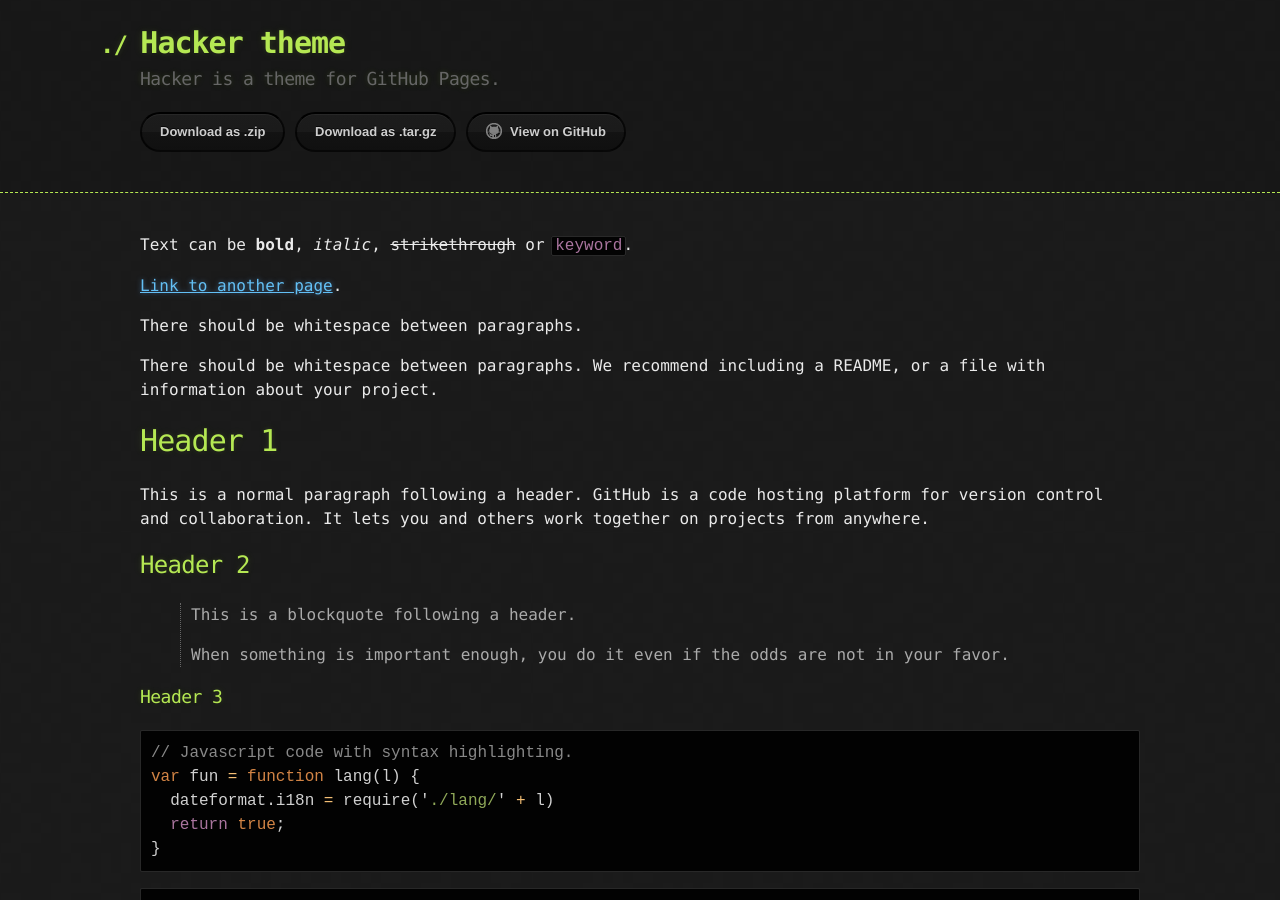
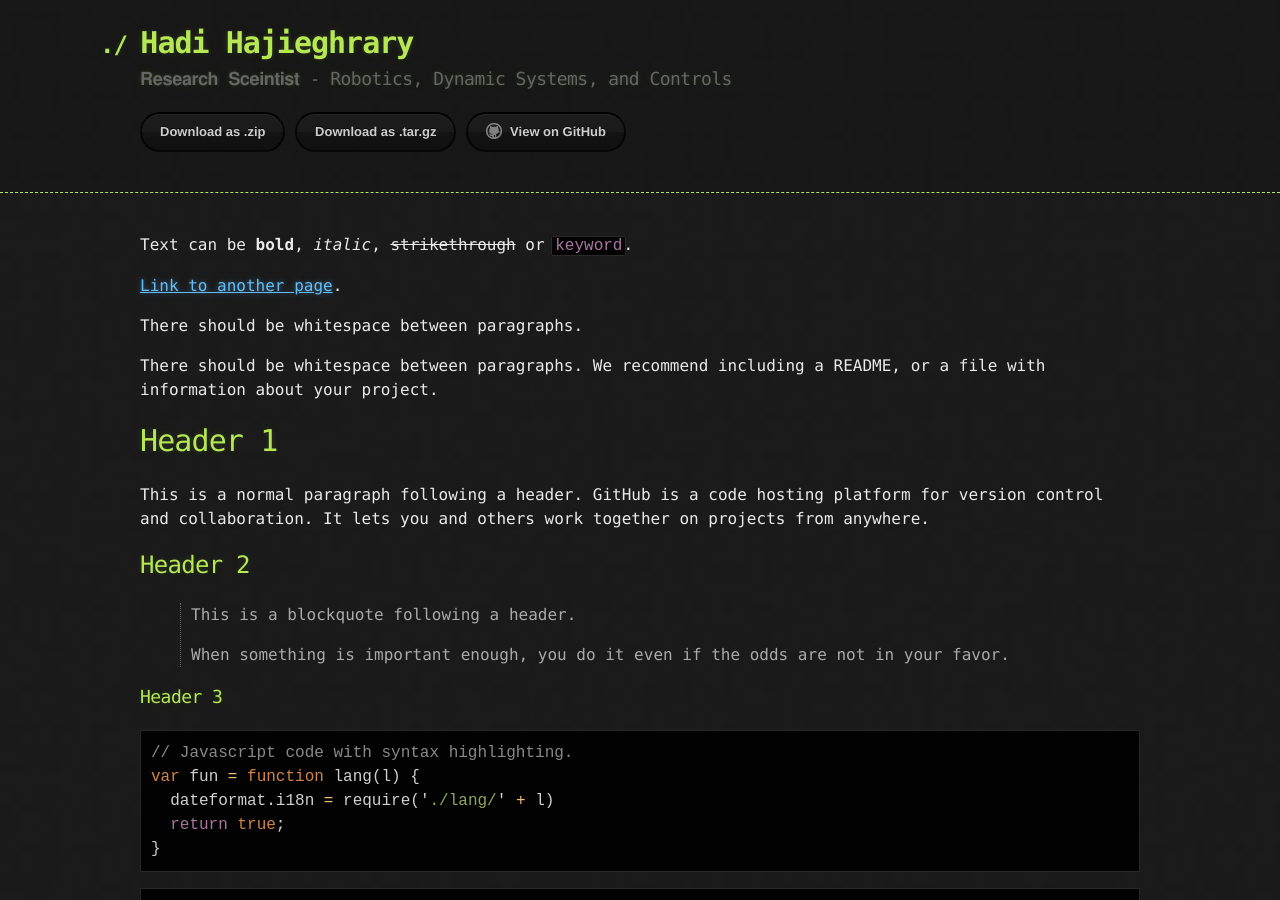
Before and after one commit to Hadi-Hajieghrary/Hadi-Hajieghrary.github.io, a Jekyll site: the page built from index.md, in a window 1280 px wide and 900 px high. Built offline with Jekyll 4.4.1, drawn with Linux system fonts in a browser that asks for light colours.

Commit message:
Gradual Genges: Name is Changed

```diff
--- a/_config.yml
+++ b/_config.yml
@@ -1,5 +1,5 @@
-title: Hacker theme
-description: Hacker is a theme for GitHub Pages.
+title: Hadi Hajieghrary
+description: 𝐑𝐞𝐬𝐞𝐚𝐫𝐜𝐡 𝐒𝐜𝐞𝐢𝐧𝐭𝐢𝐬𝐭 - 𝚁𝚘𝚋𝚘𝚝𝚒𝚌𝚜, 𝙳𝚢𝚗𝚊𝚖𝚒𝚌 𝚂𝚢𝚜𝚝𝚎𝚖𝚜, 𝚊𝚗𝚍 𝙲𝚘𝚗𝚝𝚛𝚘𝚕𝚜
 show_downloads: true
 google_analytics:
 theme: jekyll-theme-hacker
```
Also changed, not shown: 1 other file.
